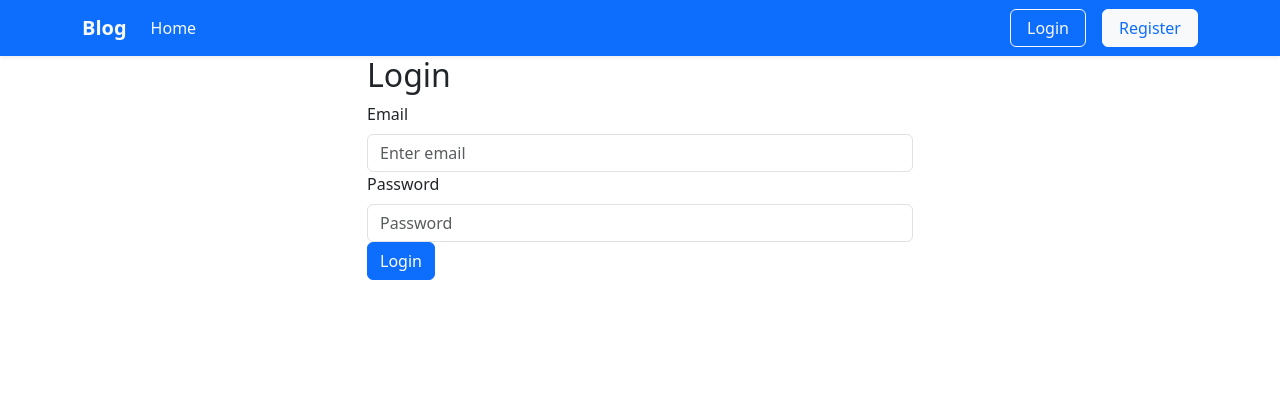
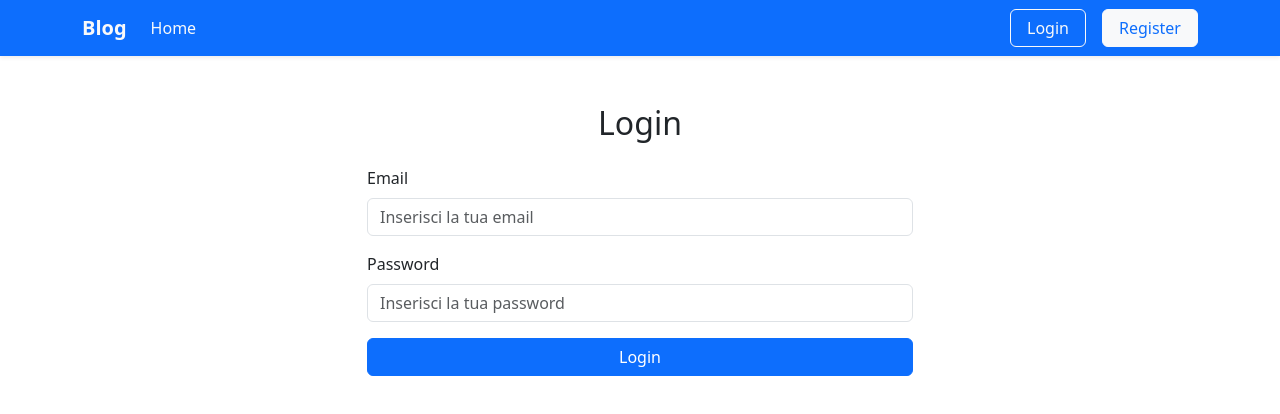
Before and after one commit to AlessioBonco/Strive-blog-FINALE3, a React (Create React App) app in the folder frontend/: page /login in a window 1280 px wide. Shown: the top 414 px of the page. Built offline with nearby package versions, Linux system fonts and the light colour scheme; no server answers.

Commit message:
Update Login.jsx

```diff
--- a/frontend/src/pages/Login.jsx
+++ b/frontend/src/pages/Login.jsx
@@ -1,5 +1,6 @@
 import React, { useState } from "react";
 import { useNavigate } from "react-router-dom";
+import { useAuth } from "../contexts/AuthorContext";
 import axios from "axios";
 import { Button, Form, Container, Row, Col, Alert, Spinner } from "react-bootstrap";
 
@@ -9,62 +10,59 @@ function Login() {
   const [error, setError] = useState("");
   const [loading, setLoading] = useState(false);
   const navigate = useNavigate();
-
-  const API_URL = process.env.REACT_APP_API_BASE_URL || "http://localhost:3003/auth"; // Utilizza il valore dal .env
+  const { login } = useAuth();
 
   const handleSubmit = async (e) => {
     e.preventDefault();
+    setLoading(true);
     try {
-        const response = await fetch(`${API_URL}/login/local`, {
-            method: "POST",
-            headers: {
-                "Content-Type": "application/json",
-            },
-            body: JSON.stringify({ email, password }),
+        const response = await axios.post("http://localhost:3003/api/users/login", {
+            email,
+            password,
         });
 
-        const data = await response.json();
-        if (response.ok) {
-            console.log("Login effettuato con successo:", data);
-            // Salva il token e reindirizza
-            localStorage.setItem("token", data.token);
-            navigate("/");
-        } else {
-            console.error("Errore durante il login:", data.message);
-            setError(data.message);
-        }
+        const data = response.data;
+        console.log("Login effettuato con successo:", data);
+
+        // Salva i dati dell'utente nel contesto e nel localStorage
+        login(data);
+        setLoading(false);
+        navigate("/"); // Reindirizza alla home page
     } catch (err) {
-        console.error("Errore del server:", err);
-        setError("Errore del server");
+        console.error("Errore durante il login:", err.response?.data?.message || err.message);
+        setError(err.response?.data?.message || "Errore del server");
+        setLoading(false);
     }
   };
 
   return (
-    <Container>
-      <Row>
-        <Col md={{ span: 6, offset: 3 }}>
-          <h2>Login</h2>
+    <Container className="mt-5">
+      <Row className="justify-content-center">
+        <Col md={6}>
+          <h2 className="text-center mb-4">Login</h2>
           {error && <Alert variant="danger">{error}</Alert>}
           <Form onSubmit={handleSubmit}>
-            <Form.Group controlId="formBasicEmail">
+            <Form.Group controlId="formEmail" className="mb-3">
               <Form.Label>Email</Form.Label>
               <Form.Control
                 type="email"
-                placeholder="Enter email"
+                placeholder="Inserisci la tua email"
                 value={email}
                 onChange={(e) => setEmail(e.target.value)}
+                required
               />
             </Form.Group>
-            <Form.Group controlId="formBasicPassword">
+            <Form.Group controlId="formPassword" className="mb-3">
               <Form.Label>Password</Form.Label>
               <Form.Control
                 type="password"
-                placeholder="Password"
+                placeholder="Inserisci la tua password"
                 value={password}
                 onChange={(e) => setPassword(e.target.value)}
+                required
               />
             </Form.Group>
-            <Button variant="primary" type="submit" disabled={loading}>
+            <Button variant="primary" type="submit" className="w-100" disabled={loading}>
               {loading ? <Spinner animation="border" size="sm" /> : "Login"}
             </Button>
           </Form>
```
